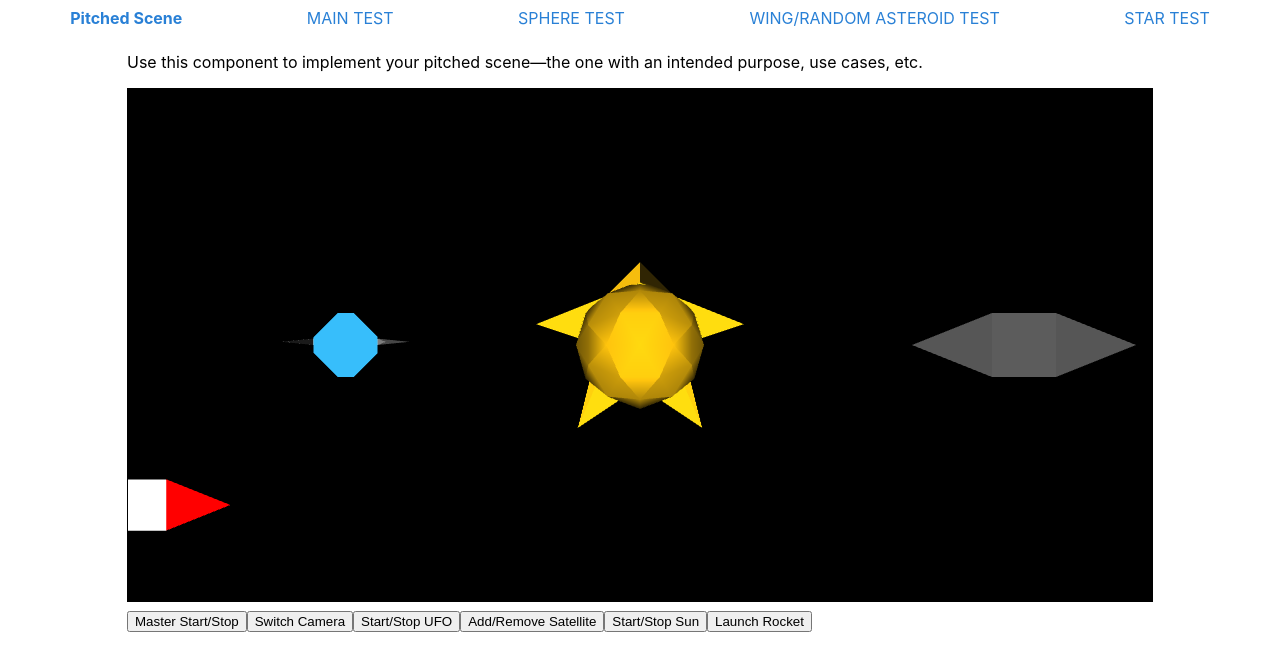
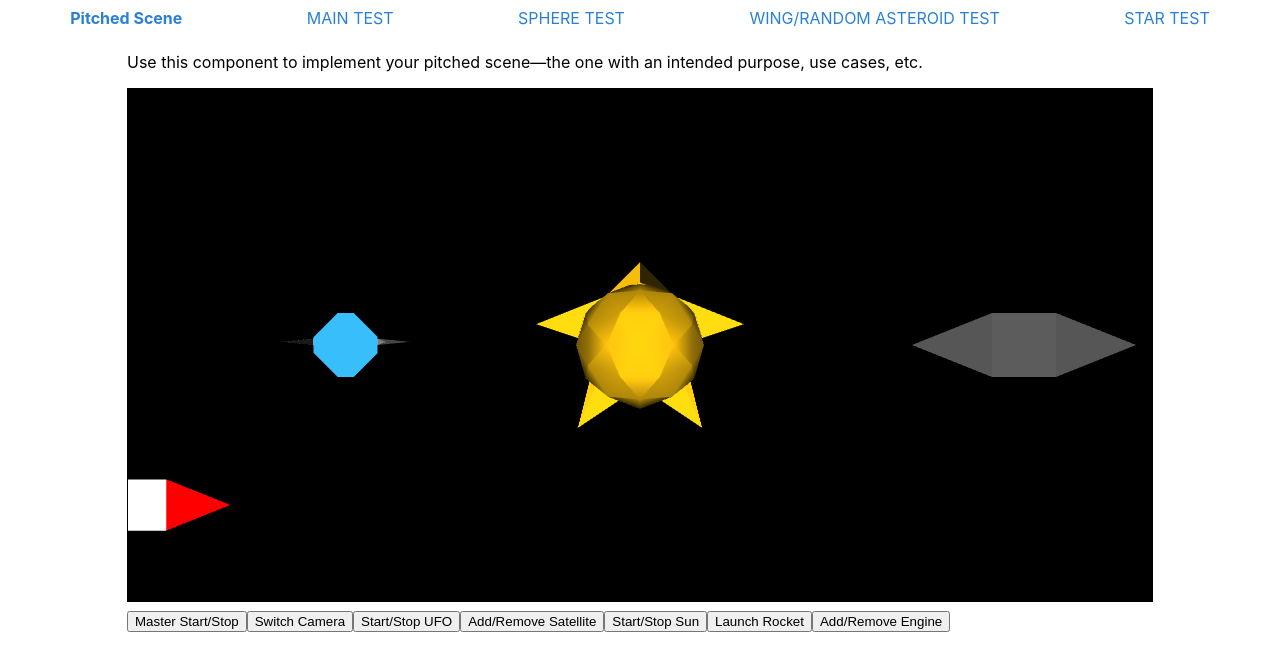
Before and after one commit to nndpznn/fiddleverseLibrary3D, a React (Create React App) app: page /pitched in a window 1280 px wide. Shown: the top 670 px of the page. Built offline with nearby package versions, Linux system fonts and the light colour scheme.

Commit message:
adding the group removal, still underbaked just adding for now

```diff
--- a/src/testPages/PitchedScene.js
+++ b/src/testPages/PitchedScene.js
@@ -324,6 +324,16 @@ const PitchedScene = props => {
         shipMoving = !shipMoving
       },
 
+      addRemoveEngine: () => {
+        if (rocketEngine.present) {
+          rocketBody.remove(rocketEngine)
+          fiddleverse.drawScene(currentRotation)
+        } else {
+          rocketBody.add(rocketEngine)
+          fiddleverse.drawScene(currentRotation)
+        }
+      },
+
       removeSomething: () => {
         if (satelliteBody.present) {
           fiddleverse.remove(satelliteBody)
@@ -350,6 +360,12 @@ const PitchedScene = props => {
   const handleStartSun = event => fiddleverse.startSun()
 
   const handleStartShip = event => fiddleverse.startShip()
+
+  const handleAddRemoveEngine = event => {
+    if (fiddleverse) {
+      fiddleverse.addRemoveEngine()
+    }
+  }
 
   return (
     <article>
@@ -382,6 +398,10 @@ const PitchedScene = props => {
       <button disabled={!fiddleverse} onClick={handleStartShip}>
         Launch Rocket
       </button>
+
+      <button disabled={!fiddleverse} onClick={handleAddRemoveEngine}>
+        Add/Remove Engine
+      </button>
     </article>
   )
 }
```
